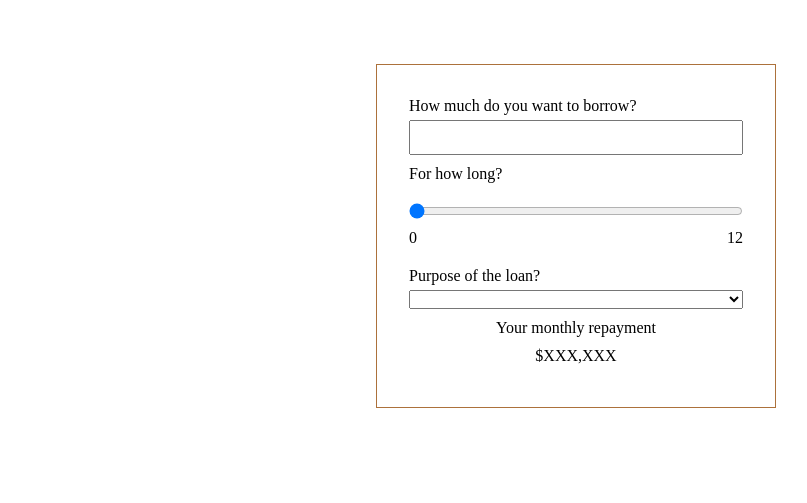
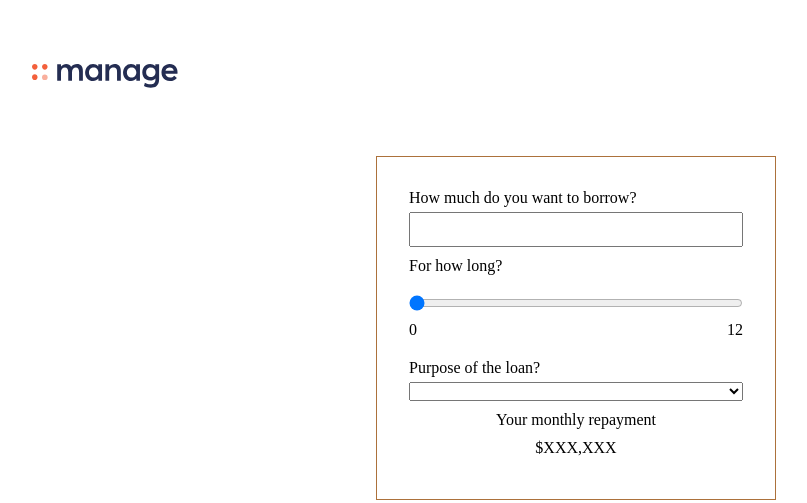
Before and after one commit to Kodi-ezike/loan, a plain HTML site: page index.html in a window 1280 px wide. Shown: the whole page, without its empty margins (64-871 px from the left). Drawn offline with Linux system fonts and the light colour scheme; a script that the page names is missing.

Commit message:
Added logo and styled it in css

```diff
--- a/index.html
+++ b/index.html
@@ -9,6 +9,7 @@
     <title>Loan calculator</title>
 </head>
 <body>
+    <img src="logo.svg" alt="logo"  class="logo">
     <div class="wrapper">
 
     <label>
--- a/style.css
+++ b/style.css
@@ -3,6 +3,9 @@
     padding: 0;
     box-sizing: border-box;
     margin-bottom: 10px;
+}
+.logo{
+    margin: 4rem 0 0 6rem;
 }
 .wrapper{
     width: 400px;
```
Also changed, not shown: logo.svg (added).
